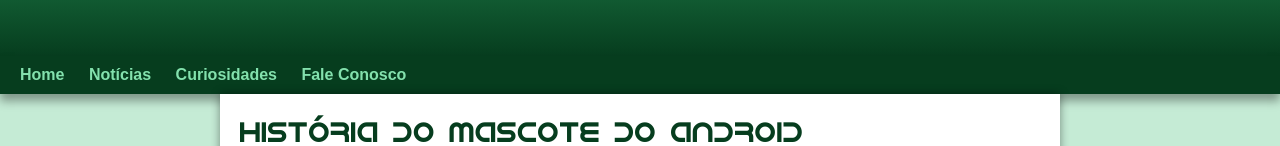
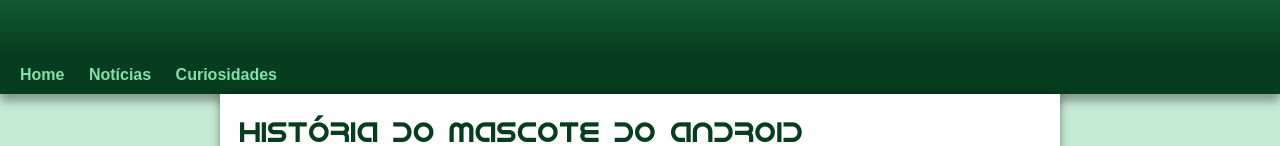
Before and after one commit to johngoc/projeto-android, a plain HTML site: page index.html in a window 1280 px wide. Shown: the part 154-300 px from the top of the page. Drawn offline with Linux system fonts and the light colour scheme.

Commit message:
mudança no menu

```diff
--- a/index.html
+++ b/index.html
@@ -19,7 +19,7 @@
     <a href="#">Home</a>
     <a href="#">Notícias</a>
     <a href="#">Curiosidades</a>
-    <a href="#">Fale Conosco</a>
+    <!--<a href="#">Fale Conosco</a>-->
   </nav>
 
   <main>
```
